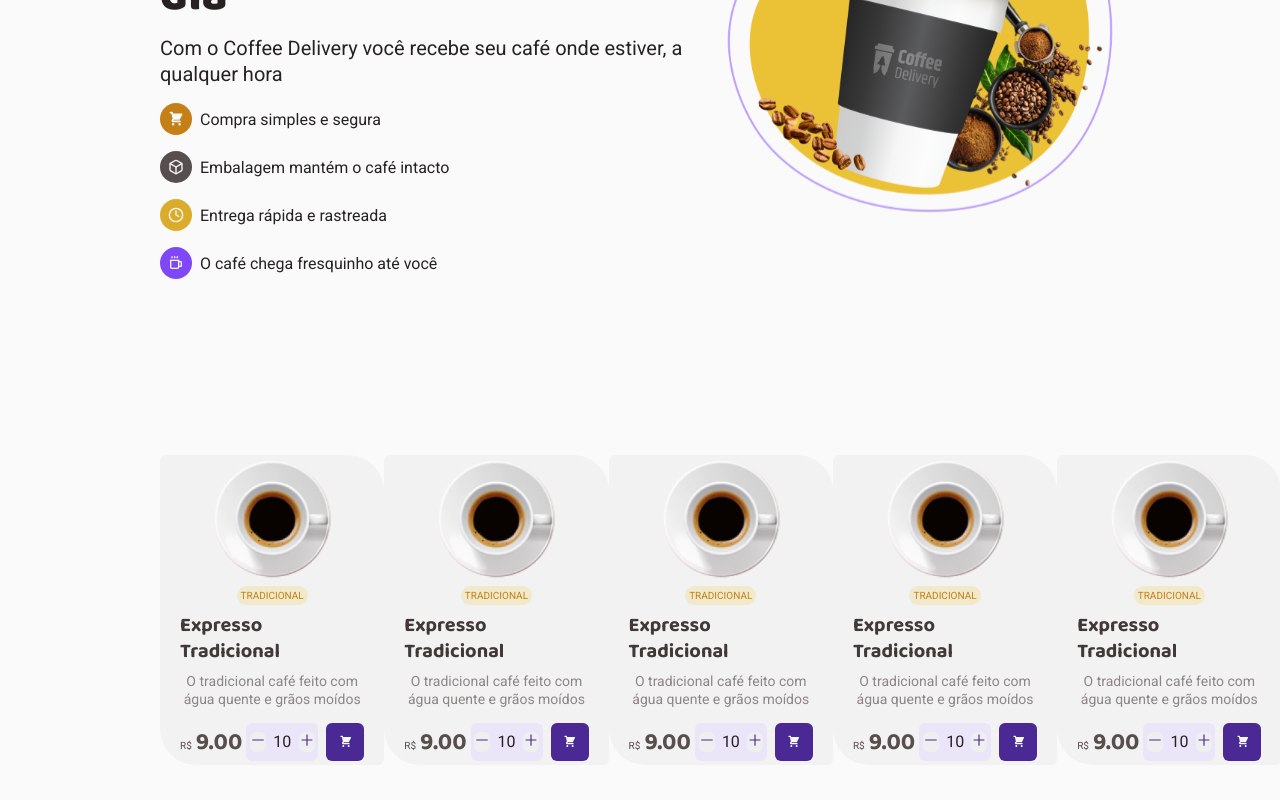
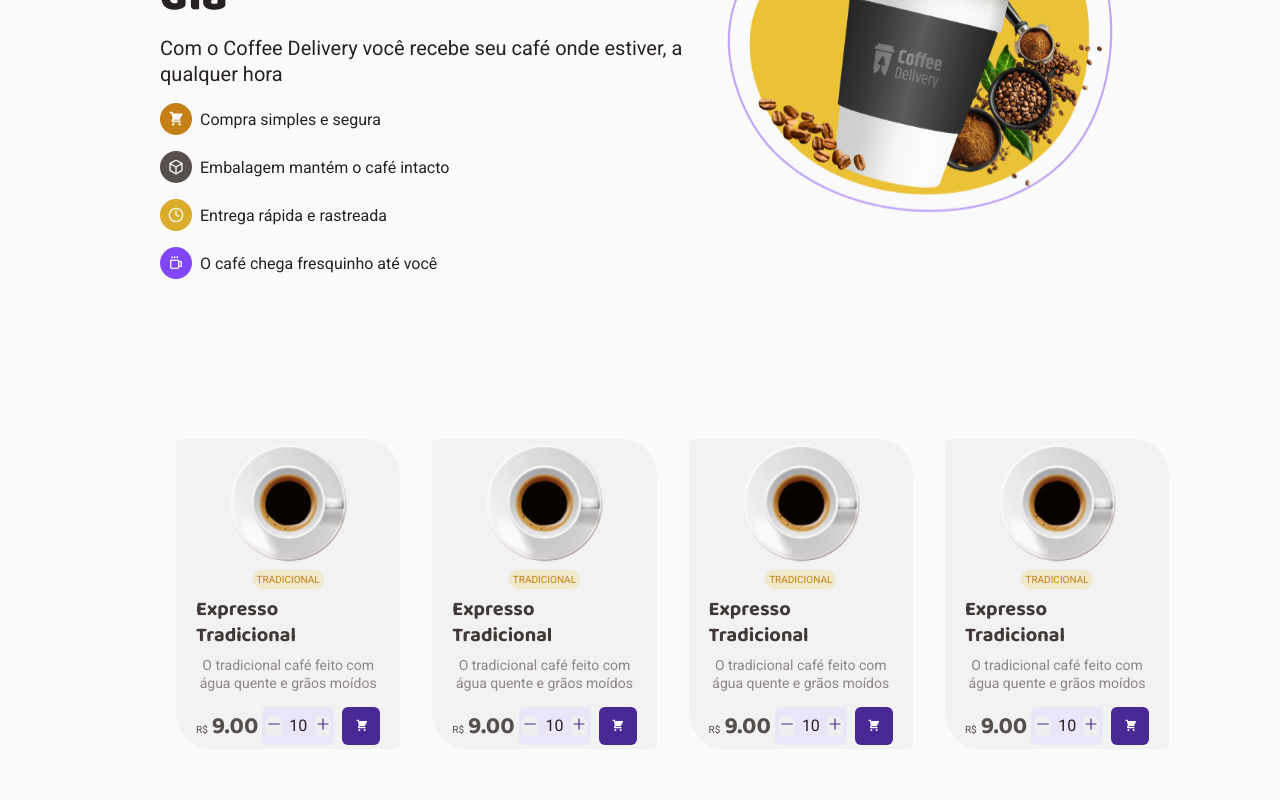
Before and after one commit to cp-yago/shop-anything, a React (Vite) app: page / in a window 1280 px wide. Shown: the part 328-1128 px from the top of the page. Built offline with nearby package versions, Linux system fonts and the light colour scheme.

Commit message:
style: adjusting style of caffee list

```diff
--- a/src/pages/Home/CoffeeList/CoffeeItem/styles.ts
+++ b/src/pages/Home/CoffeeList/CoffeeItem/styles.ts
@@ -11,7 +11,7 @@ export const Container = styled.div`
   align-items: center;
   justify-content: space-around;
   padding: 0 20px;
-  margin-top: 32px;
+  margin: 16px;
 
   img {
     width: 120px;
--- a/src/pages/Home/CoffeeList/index.tsx
+++ b/src/pages/Home/CoffeeList/index.tsx
@@ -32,13 +32,6 @@ export const CoffeeList = () => {
         price={9.0}
         quantity={1}
       />
-      <CoffeeItem
-        title="Expresso Tradicional"
-        subTitle="O tradicional café feito com água quente e grãos moídos"
-        tags={['Tradicional']}
-        price={9.0}
-        quantity={1}
-      />
     </Container>
   )
 }
--- a/src/pages/Home/CoffeeList/styles.ts
+++ b/src/pages/Home/CoffeeList/styles.ts
@@ -5,4 +5,5 @@ export const Container = styled.div`
   justify-content: space-between;
   width: 100%;
   padding: 64px 160px;
+  margin: 0;
 `;
```
Also changed, not shown: 1 other file (tests, documents, lock files or other folders).
